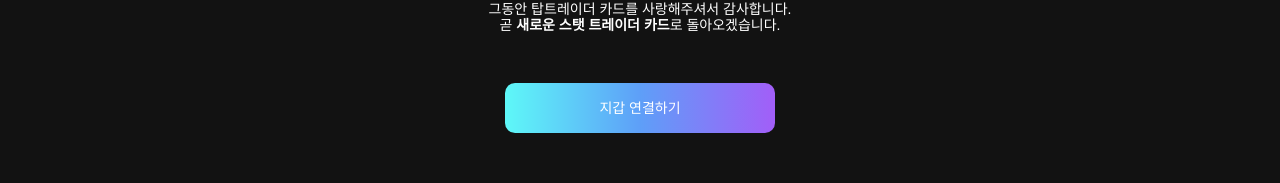
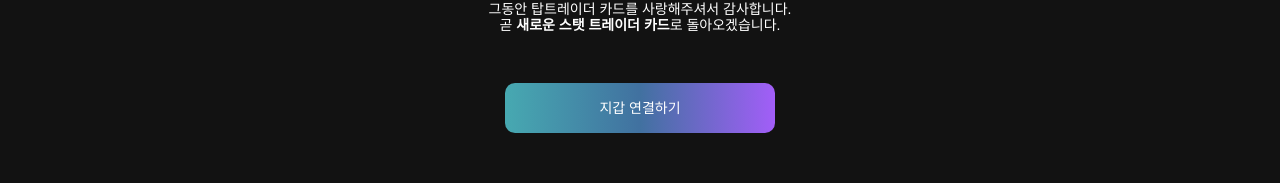
Before and after one commit to CoredotLab/stat-refund-dapp, a Next.js app: page / in a window 1280 px wide. Shown: the part 829-1012 px from the top of the page. Built offline with nearby package versions, Linux system fonts and the light colour scheme; a web font is replaced by a local one.

Commit message:
ui 수정

```diff
--- a/src/app/page.tsx
+++ b/src/app/page.tsx
@@ -146,7 +146,7 @@ export default function Home() {
 
       <button
         onClick={() => setConnectWalletModal(true)}
-        className="flex flex-col justify-center items-center flex-shrink-0 w-[270px] h-[50px] max-w-[386px] p-2 rounded-[10px] bg-gradient-to-r from-[#5EF8F8] via-[#5E9FF8] to-[#A25EF8] text-white text-center text-sm font-normal font-bold leading-normal my-[20px]"
+        className="flex flex-col justify-center items-center flex-shrink-0 w-[270px] h-[50px] max-w-[386px] p-2 rounded-[10px] bg-gradient-to-r from-[#47A9B1] via-[#4171A0] to-[#A25EF8] text-white text-center text-sm font-normal font-bold leading-normal my-[20px]"
       >
         지갑 연결하기
       </button>
```
